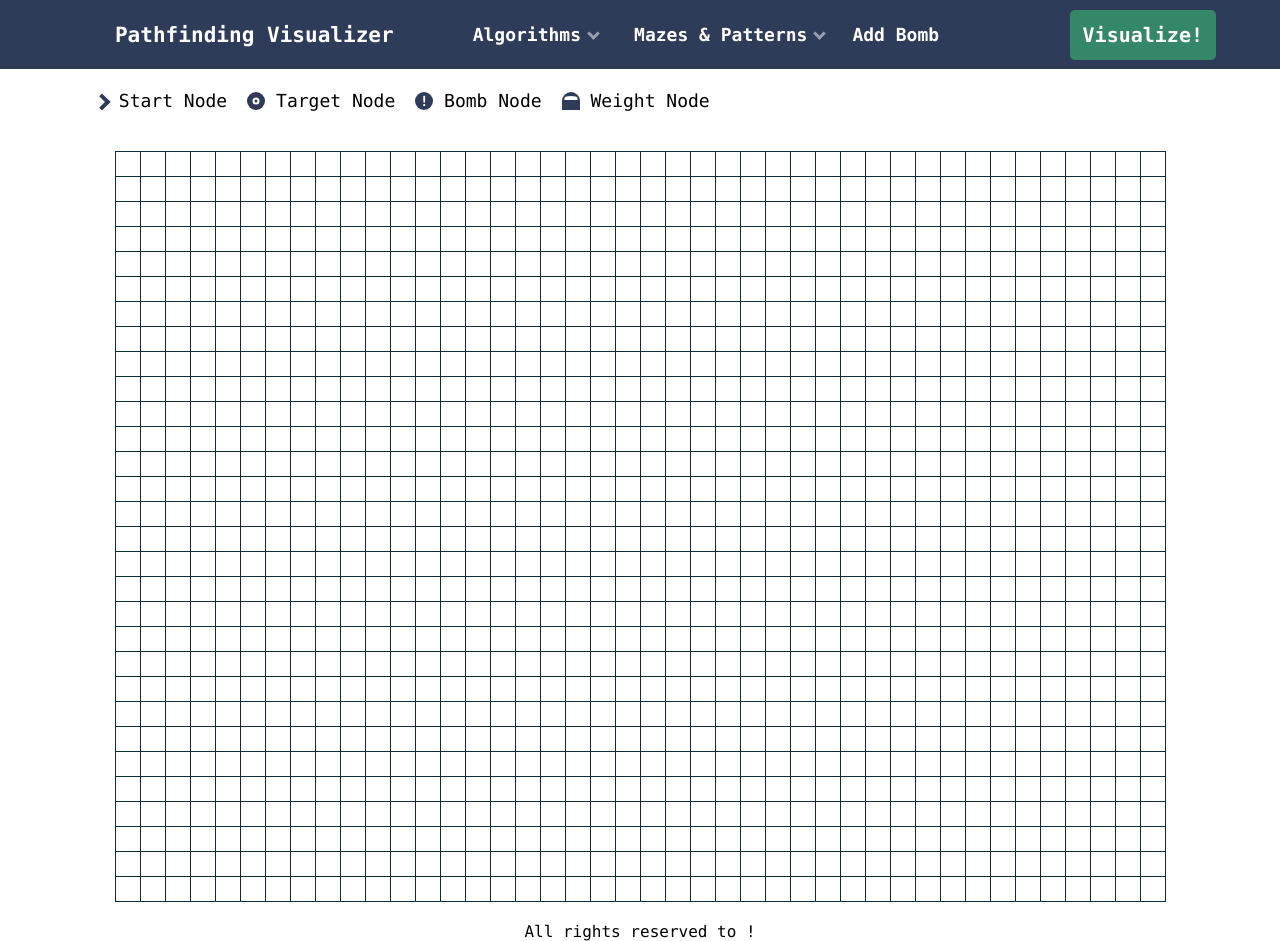
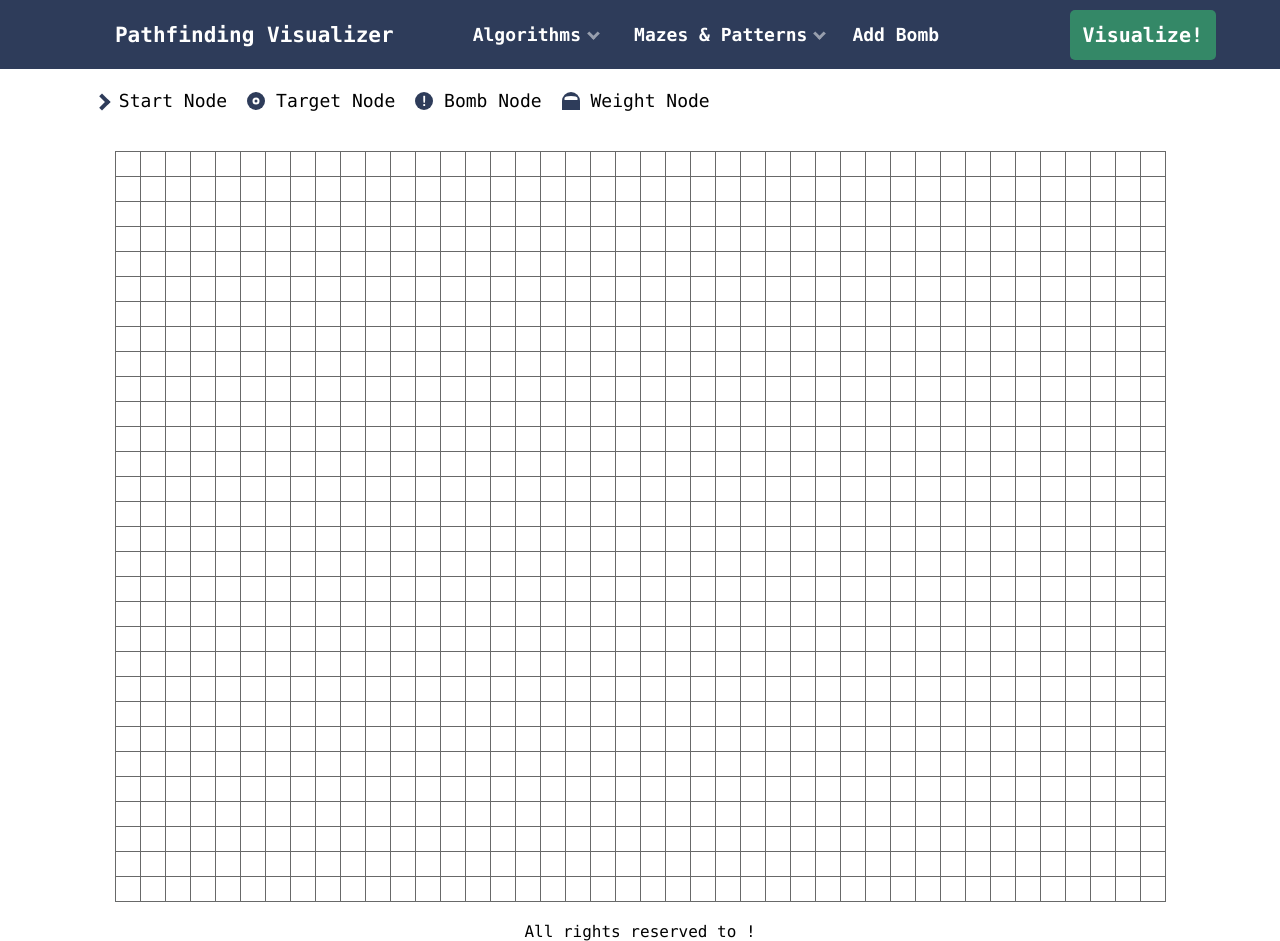
Before and after one commit to bojiix/path-finder, an Angular app: page / in a window 1280 px wide. Built offline with nearby package versions, Linux system fonts and the light colour scheme.

Commit message:
changed border color for grid blocks

```diff
--- a/src/app/grid/grid.component.scss
+++ b/src/app/grid/grid.component.scss
@@ -35,7 +35,7 @@
 .grid-block {
     //cursor: cell;
     position: relative;
-    border: 1px solid rgb(13, 45, 59);
+    border: 1px solid #686969;
     border-width: 1px 0 0 1px;
     padding: 12px;
     display: inline-block;
--- a/src/app/grid/grid.component.ts
+++ b/src/app/grid/grid.component.ts
@@ -341,7 +341,7 @@ export class GridComponent implements OnInit, AfterViewInit {
     if(el.className == 'grid-block' && Array.from(el.children).length == 0 && freq != 1 && freq != 2) {
       if(this.erase == false) {
         //console.log(el.style);
-        el.style.background = "#552121";
+        el.style.background = "#2e3c5a";
         this.updateFreq(3, el, undefined, undefined);
       }else {
         el.style.background = "none";
@@ -508,7 +508,7 @@ export class GridComponent implements OnInit, AfterViewInit {
         ni = this.shortestPath[x + 1].verticalPos;
         nj = this.shortestPath[x + 1].horizontalPos;
         this.grid.nativeElement.children[i + 1].children[j].style.background = this.colorPreset.getColor(color);
-        this.colorPreset.changeColor(color, colorOffset, this.RGB)
+        //this.colorPreset.changeColor(color, colorOffset, this.RGB)
         this.updateFreq(1, undefined, i, j);
         let block = this.renderer.createElement('div');
         block.setAttribute("class", "start-node");
@@ -519,7 +519,7 @@ export class GridComponent implements OnInit, AfterViewInit {
         block.style.position = 'absolute';
         block.style.top = '50%';
         block.style.left = '50%';
-        block.style.borderColor = '#000';
+        block.style.borderColor = '#2e3c5a';
         let angle = 'rotate(45deg)', pos = 'translate(-20%, -70%)';
         if(i > ni) {
           angle = 'rotate(-135deg)';
@@ -607,6 +607,7 @@ export class GridComponent implements OnInit, AfterViewInit {
   addPaths(el) {
     if(el.className == 'grid-block' && Array.from(el.children).length == 0) {
       el.style.background = "#2bb9c3";
+      el.style.borderColor = '#fff';
       this.updateFreq(2, el, undefined, undefined);
       return true;
     }
--- a/src/app/objects-header/objects-header.component.scss
+++ b/src/app/objects-header/objects-header.component.scss
@@ -134,7 +134,7 @@ $shortest-path: rgb(241, 206, 49);
     transform: translateY($y-pos);
 }
 
-$wall: rgb(85, 33, 33);
+$wall: #2e3c5a;
 
 .wall {
     background: $wall;
```
